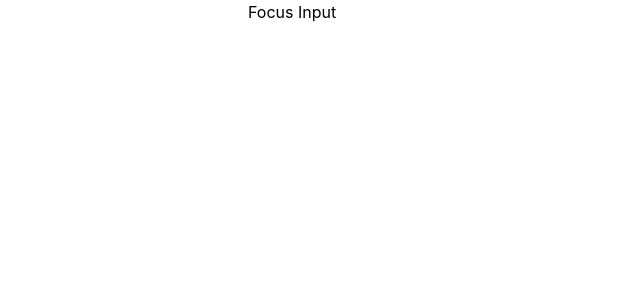
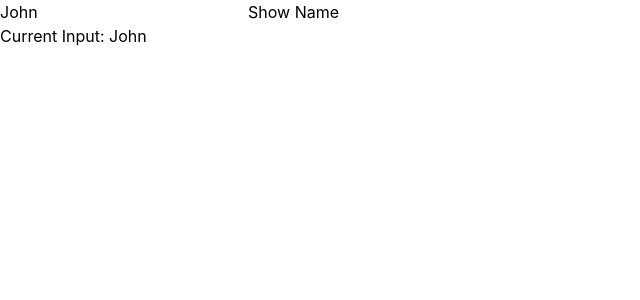
Before and after one commit to Faiz-Ghazali/latihan, a React (Vite) app: page / in a window 1280 px wide. Shown: the top 300 px of the page, without its empty margins (0-640 px from the left). Built offline with nearby package versions, Linux system fonts and the light colour scheme.

Commit message:
for exam

```diff
--- a/src/LatihanUseRef.jsx
+++ b/src/LatihanUseRef.jsx
@@ -1,19 +1,27 @@
-import React, {useRef, useState} from 'react'
+import { useRef, useState } from 'react'
 
 function LatihanUseRef() {
-    const [Name, setName] = useState('');
-    const inputRef = useRef(null);
-    function focusInput() {
-        inputRef.current.focus();
-    }
+  const [inputValue, setInputValue] = useState('John')
+  const [displayName, setDisplayName] = useState('John')
+  const inputRef = useRef(null)
+
+  const focusInput = () => {
+    inputRef.current?.focus()
+  }
+
+  const showName = () => {
+    setDisplayName(inputValue)
+  }
+
   return (
     <div>
       <input
         ref={inputRef}
-        value={Name}
-        onChange={(e) => setName(e.target.value)}
+        value={inputValue}
+        onChange={(event) => setInputValue(event.target.value)}
       />
-      <button onClick={focusInput}>Focus Input</button>
+      <button onClick={showName}>Show Name</button>
+      <h2>Current Input: {displayName}</h2>
     </div>
   )
 }
```
